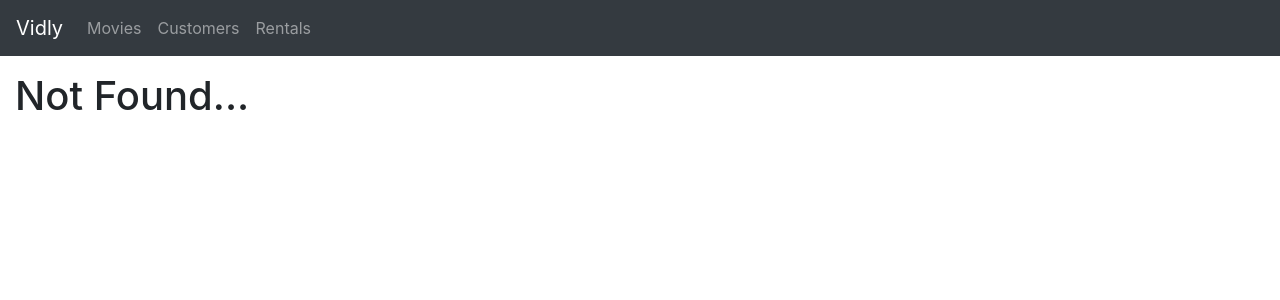
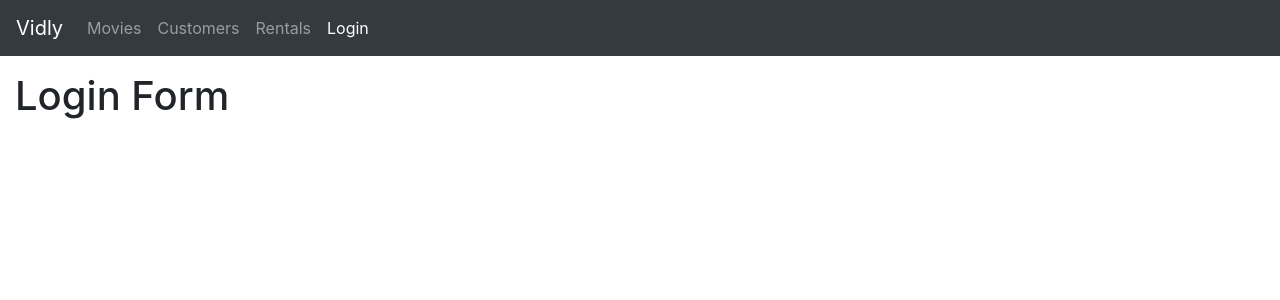
Before and after one commit to valleyman89/vidly-react-front-end, a React (Create React App) app: page /login in a window 1280 px wide. Before the commit this address led to /not-found. Shown: the top 300 px of the page. Built offline with nearby package versions, Linux system fonts and the light colour scheme.

Commit message:
define loginform base

```diff
--- a/src/App.js
+++ b/src/App.js
@@ -1,12 +1,13 @@
 import "./App.css";
-import Movies from "./components/movies";
-import React from "react";
-import Navbar from "./components/Navbar";
 import { Route, Switch, Redirect } from "react-router-dom";
 import Customers from "./components/customers";
+import LoginForm from "./components/loginForm";
+import MovieForm from "./components/movieForm";
+import Movies from "./components/movies";
+import Navbar from "./components/Navbar";
+import NotFound from "./components/notFound";
+import React from "react";
 import Rentals from "./components/rentals";
-import NotFound from "./components/notFound";
-import MovieForm from "./components/movieForm";
 
 function App() {
   return (
@@ -17,6 +18,7 @@
         {/* switch */}
         <Switch>
           <Route path="/movies/:id" component={MovieForm}></Route>
+          <Route path="/login" component={LoginForm}></Route>
           <Route path="/movies" component={Movies}></Route>
           <Route path="/customers" component={Customers}></Route>
           <Route path="/rentals" component={Rentals}></Route>
--- a/src/components/Navbar.jsx
+++ b/src/components/Navbar.jsx
@@ -23,6 +23,11 @@
             Rentals
           </NavLink>
         </li>
+        <li className="nav-item">
+          <NavLink className="nav-link" to="/login">
+            Login
+          </NavLink>
+        </li>
       </ul>
     </nav>
   );
--- /dev/null
+++ b/src/components/loginForm.jsx
@@ -0,0 +1,9 @@
+import React, { Component } from "react";
+
+class LoginForm extends Component {
+  render() {
+    return <h1>Login Form</h1>;
+  }
+}
+
+export default LoginForm;
```
